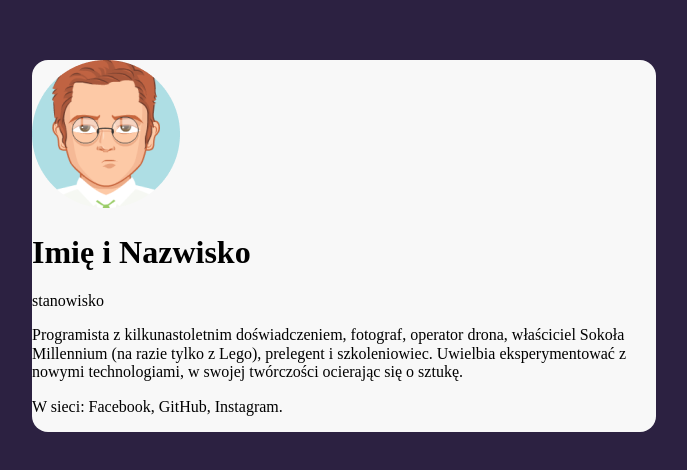
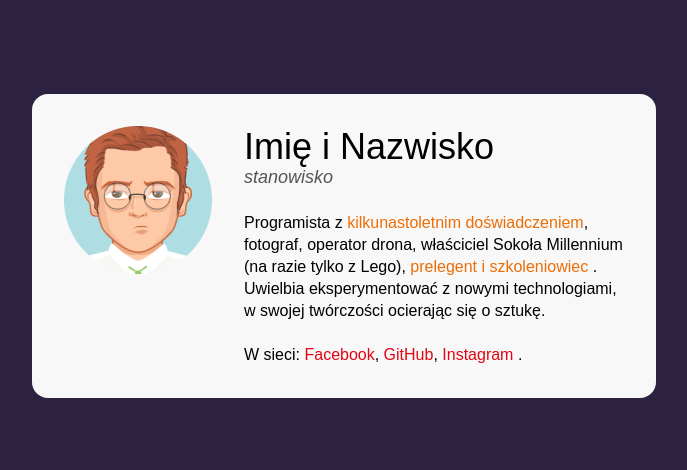
Before and after one commit to justyna-bodurka/business-card, a plain HTML site: page index.html in a window 1280 px wide. Shown: the part 154-624 px from the top of the page, without its empty margins (296-983 px from the left). Drawn offline with Linux system fonts and the light colour scheme.

Commit message:
BEM comleted, css combleted

```diff
--- a/index.html
+++ b/index.html
@@ -8,20 +8,38 @@
     <link href="style.css" rel="stylesheet" type="text/css" />
   </head>
   <body>
-    <main class= "main">
-      <article>
-        <img src="avatar.png" alt = "zdjęcie imię i nazwisko"/>
-        <header>
-          <h1>Imię i Nazwisko</h1>
-          <p>stanowisko</p>
+    <main class="main">
+      <article class="person">
+        <img
+          class="person__picture"
+          src="avatar.png"
+          alt="zdjęcie imię i nazwisko"
+        />
+        <div>
+        <header class="person__info">
+          <h1 class="person__name">Imię i Nazwisko</h1>
+          <p class="person__position">stanowisko</p>
         </header>
-        <p>
-          Programista z kilkunastoletnim doświadczeniem, fotograf, operator
-          drona, właściciel Sokoła Millennium (na razie tylko z Lego), prelegent
-          i szkoleniowiec. Uwielbia eksperymentować z nowymi technologiami, w
-          swojej twórczości ocierając się o sztukę.
+        <p class="person__description person__description--with-margin">
+          Programista z
+          <strong class="special"> kilkunastoletnim doświadczeniem</strong>,
+          fotograf, operator drona, właściciel Sokoła Millennium (na razie tylko
+          z Lego), <strong class="special">prelegent i szkoleniowiec </strong>.
+          Uwielbia eksperymentować z nowymi technologiami, w swojej twórczości
+          ocierając się o sztukę.
         </p>
-        <p>W sieci: Facebook, GitHub, Instagram.</p>
+        <p class="person__description ">
+          W sieci:
+          <a class="person__link" href="https://www.facebook.com/justyna.bbbb/"
+            >Facebook</a
+          >,
+          <a
+            class="person__link"
+            href=" https://github.com/justyna-bodurka/business-card"
+            >GitHub</a
+          >, <a class="person__link" href="#">Instagram </a>.
+        </p>
+    </div>
       </article>
     </main>
   </body>
--- a/style.css
+++ b/style.css
@@ -1,14 +1,65 @@
+html {
+    box-sizing: border-box;
+  }
+  *,
+  *:before,
+  * :after {
+    box-sizing: inherit;
+  }
+
+
 body{
     background: #2C2141;
     min-height: 100vh;
     display: flex;
     justify-content: center;
     align-items: center;
+    font-family: Arial, Helvetica, sans-serif;
 }
 .main{
     background:#F8F8F8 ;
     border-radius: 16px;
     width: 624px;
     margin: 16px;
+    padding: 32px;
 
 }
+.person{
+    display: flex;
+    align-items: flex-start ;
+
+}
+.person__description{
+    font-size: 16px;
+    line-height: 22px;
+    margin: 0;
+}
+.person__description--with-margin {
+    margin-bottom: 22px;
+}
+.person__info{
+    margin-bottom: 24px;
+}
+.person__link{
+    color: #E20613;
+    text-decoration: none;
+}
+.person__name{
+    font-size: 36px;
+    margin: 0;
+    font-weight: normal;
+}
+.person__picture{
+    margin-right: 32px;
+}
+.person__position{
+    font-size: 18px;
+    margin: 0;
+    color: #545454;
+    font-style: italic;
+
+}
+.special{
+    color: #ED6D05;
+    font-weight: normal;
+}
```
